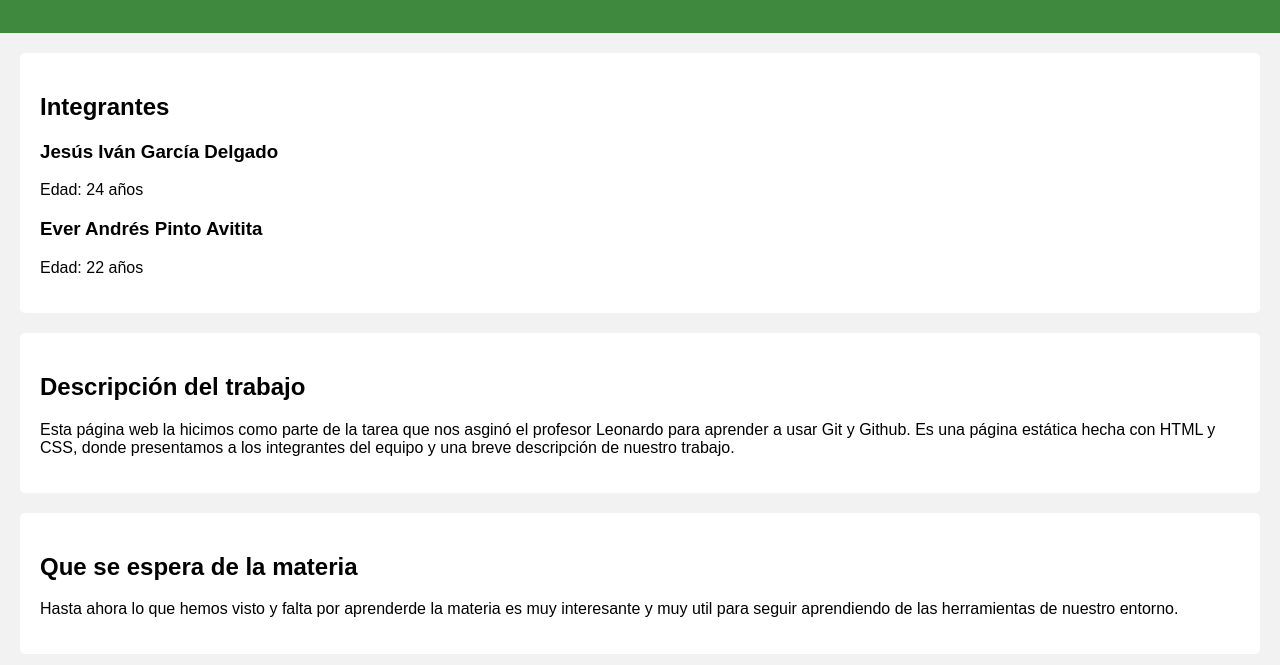
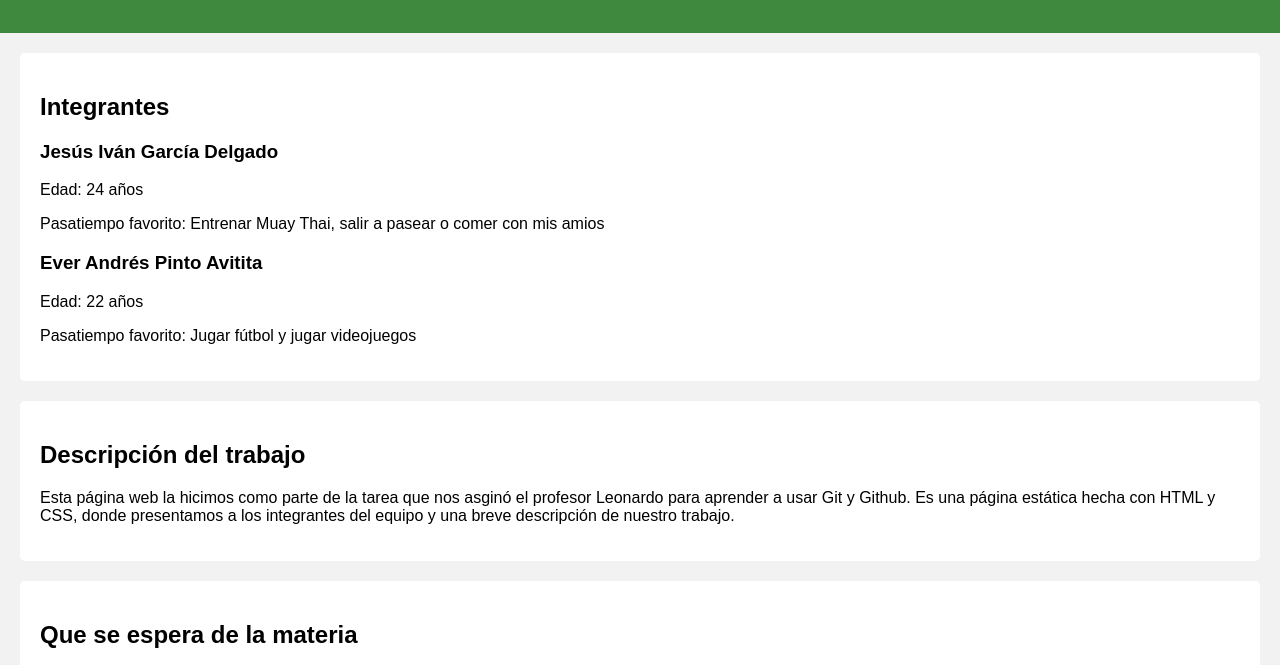
Before and after one commit to jesusivangd11/new_front-end, a plain HTML site: page pull_request/index.html in a window 1280 px wide. Shown: the part 121-786 px from the top of the page. Drawn offline with Linux system fonts and the light colour scheme.

Commit message:
Agregué pasatiempos

```diff
--- a/pull_request/index.html
+++ b/pull_request/index.html
@@ -19,11 +19,14 @@
             <div class="integrante">
                 <h3>Jesús Iván García Delgado</h3>
                 <p>Edad: 24 años</p>
+                <p>Pasatiempo favorito: Entrenar Muay Thai, salir a pasear o comer con mis amios </p>
             </div>
 
             <div class="integrante">
                 <h3>Ever Andrés Pinto Avitita</h3>
                 <p>Edad: 22 años</p>
+                <p>Pasatiempo favorito: Jugar fútbol y jugar videojuegos</p>
+
             </div>
 
         </section>
```
